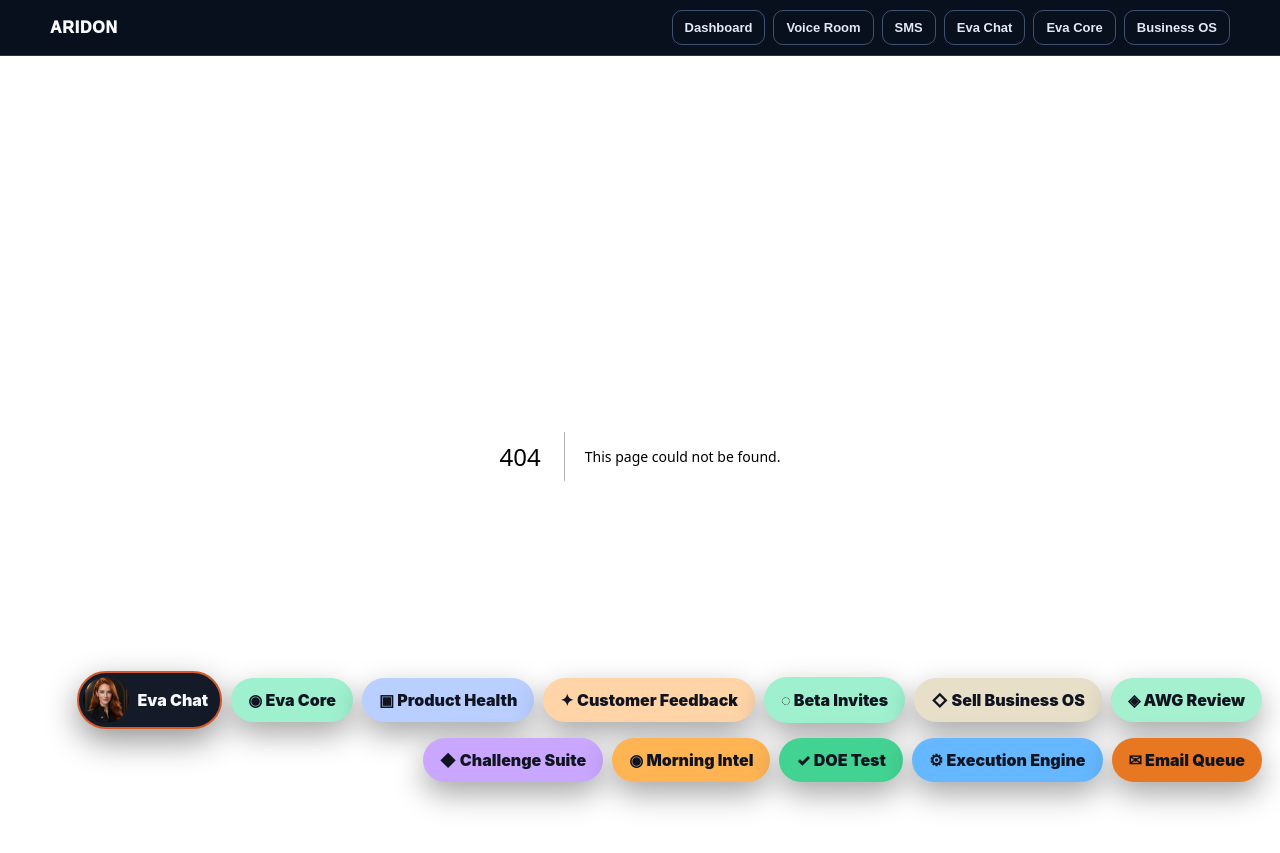
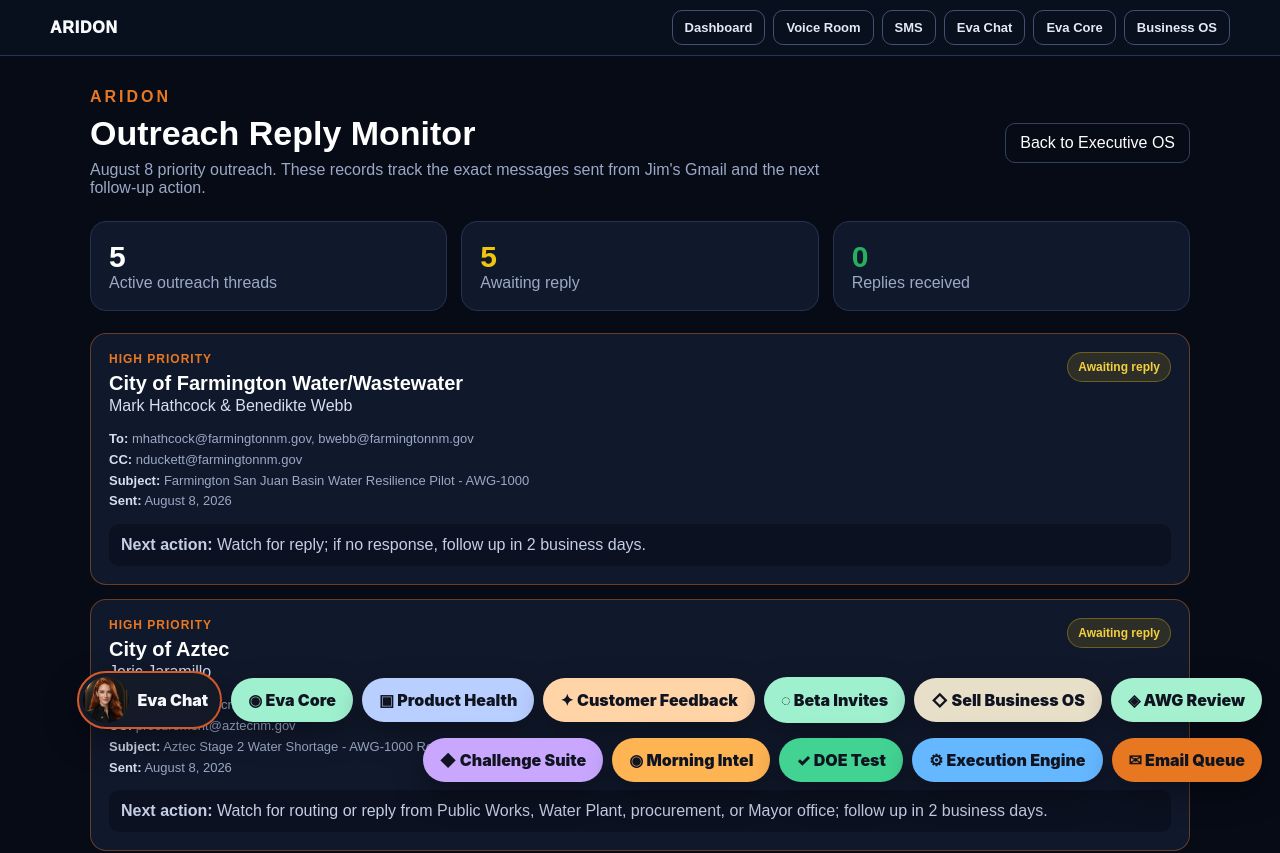
Before and after one commit to jimrusk/aridon-app, a Next.js app: page /outreach-monitor in a window 1280 px wide. Before the commit this address had no page. Shown: the top 853 px of the page. Built offline with nearby package versions, Linux system fonts and the light colour scheme.

Commit message:
Add executive outreach monitor page

```diff
--- /dev/null
+++ b/app/outreach-monitor/page.tsx
@@ -0,0 +1,61 @@
+import Link from 'next/link';
+import { OUTREACH_TARGETS } from '../../lib/outreachMonitor';
+
+const statusLabel = {
+  awaiting_reply: 'Awaiting reply',
+  replied: 'Reply received',
+  follow_up_due: 'Follow-up due',
+  closed: 'Closed',
+};
+
+export default function OutreachMonitorPage() {
+  const awaiting = OUTREACH_TARGETS.filter(x => x.status === 'awaiting_reply').length;
+  const replied = OUTREACH_TARGETS.filter(x => x.status === 'replied').length;
+
+  return (
+    <main style={{minHeight:'100vh',background:'#070b16',color:'#fff',padding:'32px 20px',fontFamily:'Arial, sans-serif'}}>
+      <div style={{maxWidth:1100,margin:'0 auto'}}>
+        <div style={{display:'flex',justifyContent:'space-between',gap:16,alignItems:'center',flexWrap:'wrap',marginBottom:24}}>
+          <div>
+            <div style={{letterSpacing:3,fontWeight:900,color:'#E87722'}}>ARIDON</div>
+            <h1 style={{fontSize:34,margin:'8px 0'}}>Outreach Reply Monitor</h1>
+            <p style={{color:'#9ba8c6',maxWidth:760,margin:0}}>August 8 priority outreach. These records track the exact messages sent from Jim's Gmail and the next follow-up action.</p>
+          </div>
+          <Link href="/" style={{color:'#fff',border:'1px solid #33415f',padding:'10px 14px',borderRadius:10,textDecoration:'none'}}>Back to Executive OS</Link>
+        </div>
+
+        <section style={{display:'grid',gridTemplateColumns:'repeat(auto-fit,minmax(210px,1fr))',gap:14,marginBottom:22}}>
+          <div style={{background:'#10182b',border:'1px solid #26314f',borderRadius:16,padding:18}}><div style={{fontSize:30,fontWeight:900}}>{OUTREACH_TARGETS.length}</div><div style={{color:'#9ba8c6'}}>Active outreach threads</div></div>
+          <div style={{background:'#10182b',border:'1px solid #26314f',borderRadius:16,padding:18}}><div style={{fontSize:30,fontWeight:900,color:'#F1C40F'}}>{awaiting}</div><div style={{color:'#9ba8c6'}}>Awaiting reply</div></div>
+          <div style={{background:'#10182b',border:'1px solid #26314f',borderRadius:16,padding:18}}><div style={{fontSize:30,fontWeight:900,color:'#27AE60'}}>{replied}</div><div style={{color:'#9ba8c6'}}>Replies received</div></div>
+        </section>
+
+        <section style={{display:'grid',gap:14}}>
+          {OUTREACH_TARGETS.map(target => (
+            <article key={target.id} style={{background:'#10182b',border:`1px solid ${target.priority==='high'?'#E8772266':'#26314f'}`,borderRadius:16,padding:18}}>
+              <div style={{display:'flex',justifyContent:'space-between',gap:16,alignItems:'flex-start',flexWrap:'wrap'}}>
+                <div>
+                  <div style={{fontSize:12,fontWeight:800,color:target.priority==='high'?'#E87722':'#9ba8c6',textTransform:'uppercase',letterSpacing:1}}>{target.priority} priority</div>
+                  <h2 style={{fontSize:20,margin:'6px 0 2px'}}>{target.organization}</h2>
+                  <div style={{color:'#d7def0'}}>{target.name}</div>
+                </div>
+                <span style={{fontSize:12,fontWeight:800,padding:'7px 10px',borderRadius:999,background:target.status==='replied'?'#27AE6022':'#F1C40F22',color:target.status==='replied'?'#5fe18d':'#f4d03f',border:`1px solid ${target.status==='replied'?'#27AE6055':'#F1C40F55'}`}}>{statusLabel[target.status]}</span>
+              </div>
+              <div style={{marginTop:14,color:'#9ba8c6',fontSize:13,lineHeight:1.6}}>
+                <div><strong style={{color:'#d7def0'}}>To:</strong> {target.emails.join(', ')}</div>
+                {target.cc?.length ? <div><strong style={{color:'#d7def0'}}>CC:</strong> {target.cc.join(', ')}</div> : null}
+                <div><strong style={{color:'#d7def0'}}>Subject:</strong> {target.subject}</div>
+                <div><strong style={{color:'#d7def0'}}>Sent:</strong> August 8, 2026</div>
+              </div>
+              <div style={{marginTop:12,padding:12,borderRadius:10,background:'#0b1120',color:'#c5cee5'}}><strong>Next action:</strong> {target.nextAction}</div>
+            </article>
+          ))}
+        </section>
+
+        <div style={{marginTop:22,padding:16,borderRadius:14,background:'#0c1425',border:'1px solid #26314f',color:'#9ba8c6'}}>
+          Reply monitoring is paired with the Aridon inbox watch. When a substantive reply is detected, the status should be advanced and Jim alerted with the recommended next action.
+        </div>
+      </div>
+    </main>
+  );
+}
```
